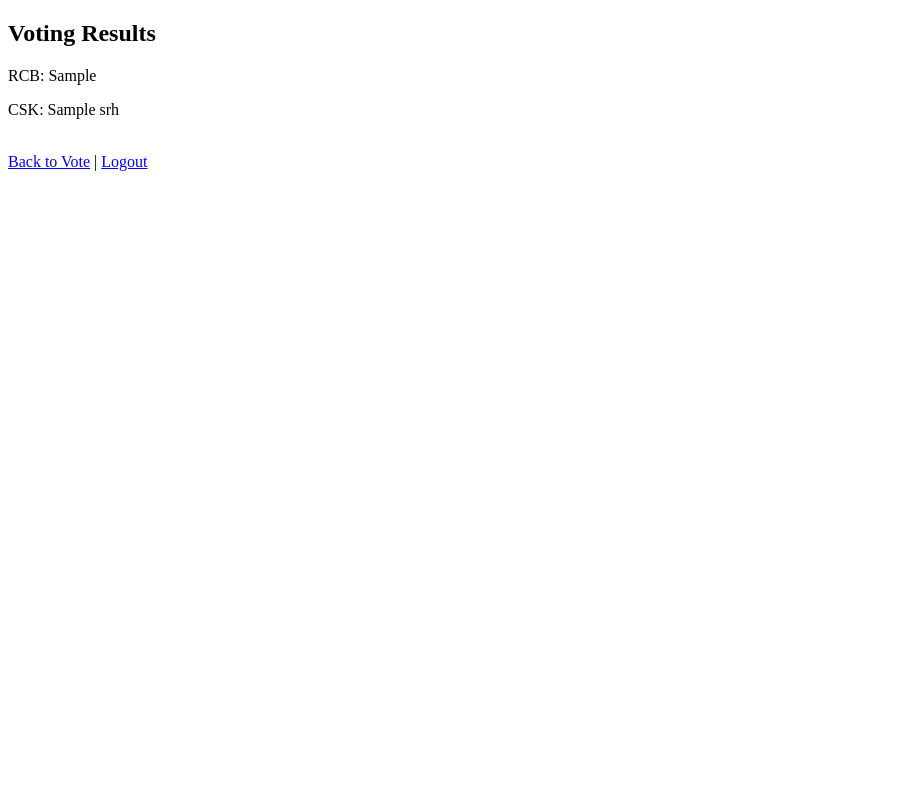
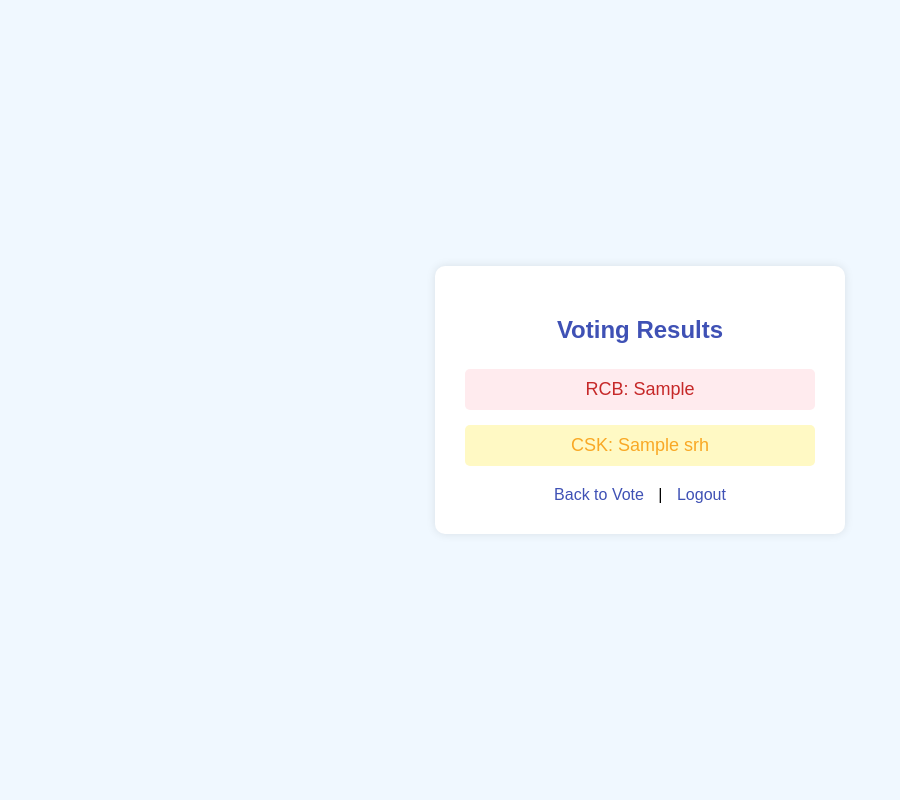
Before and after one commit to Ritesh-0001/voting-app, a Flask app: template Flaskk/templates/result.html in a window 1280 px wide. Shown: the whole page, without its empty margins (0-900 px from the left). Run offline with Flask 3, Linux system fonts and the light colour scheme; the template is opened without the code that fills it: most values are stand-ins (such as "Sample title", 1, 10 or a date in 2020).

Commit message:
Update result.html

```diff
--- a/Flaskk/templates/result.html
+++ b/Flaskk/templates/result.html
@@ -1,4 +1,4 @@
-<!DOCTYPE html>
+<!-- <!DOCTYPE html>
 <html>
 <head>
     <title>Results</title>
@@ -12,3 +12,72 @@
     <a href="/logout">Logout</a>
 </body>
 </html>
+ -->
+
+ <!DOCTYPE html>
+<html>
+<head>
+    <title>Results</title>
+    <style>
+        body {
+            font-family: Arial, sans-serif;
+            background-color: #f0f8ff;
+            text-align: center;
+            margin: 0;
+            padding: 0;
+            display: flex;
+            justify-content: center;
+            align-items: center;
+            height: 100vh;
+        }
+        .container {
+            background-color: white;
+            padding: 30px;
+            border-radius: 10px;
+            box-shadow: 0 0 10px rgba(0,0,0,0.1);
+            width: 350px;
+        }
+        h2 {
+            color: #3f51b5;
+            margin-bottom: 25px;
+        }
+        .vote-count {
+            font-size: 18px;
+            margin: 15px 0;
+            padding: 10px;
+            border-radius: 5px;
+        }
+        .rcb {
+            background-color: #ffebee;
+            color: #c62828;
+        }
+        .csk {
+            background-color: #fff9c4;
+            color: #f9a825;
+        }
+        .links {
+            margin-top: 20px;
+        }
+        a {
+            color: #3f51b5;
+            text-decoration: none;
+            margin: 0 10px;
+        }
+        a:hover {
+            text-decoration: underline;
+        }
+    </style>
+</head>
+<body>
+    <div class="container">
+        <h2>Voting Results</h2>
+        <div class="vote-count rcb">RCB: {{ votes['MI'] }}</div>
+        <div class="vote-count csk">CSK: {{ votes['SRH'] }}</div>
+
+        <div class="links">
+            <a href="/vote">Back to Vote</a> |
+            <a href="/logout">Logout</a>
+        </div>
+    </div>
+</body>
+</html>
```
